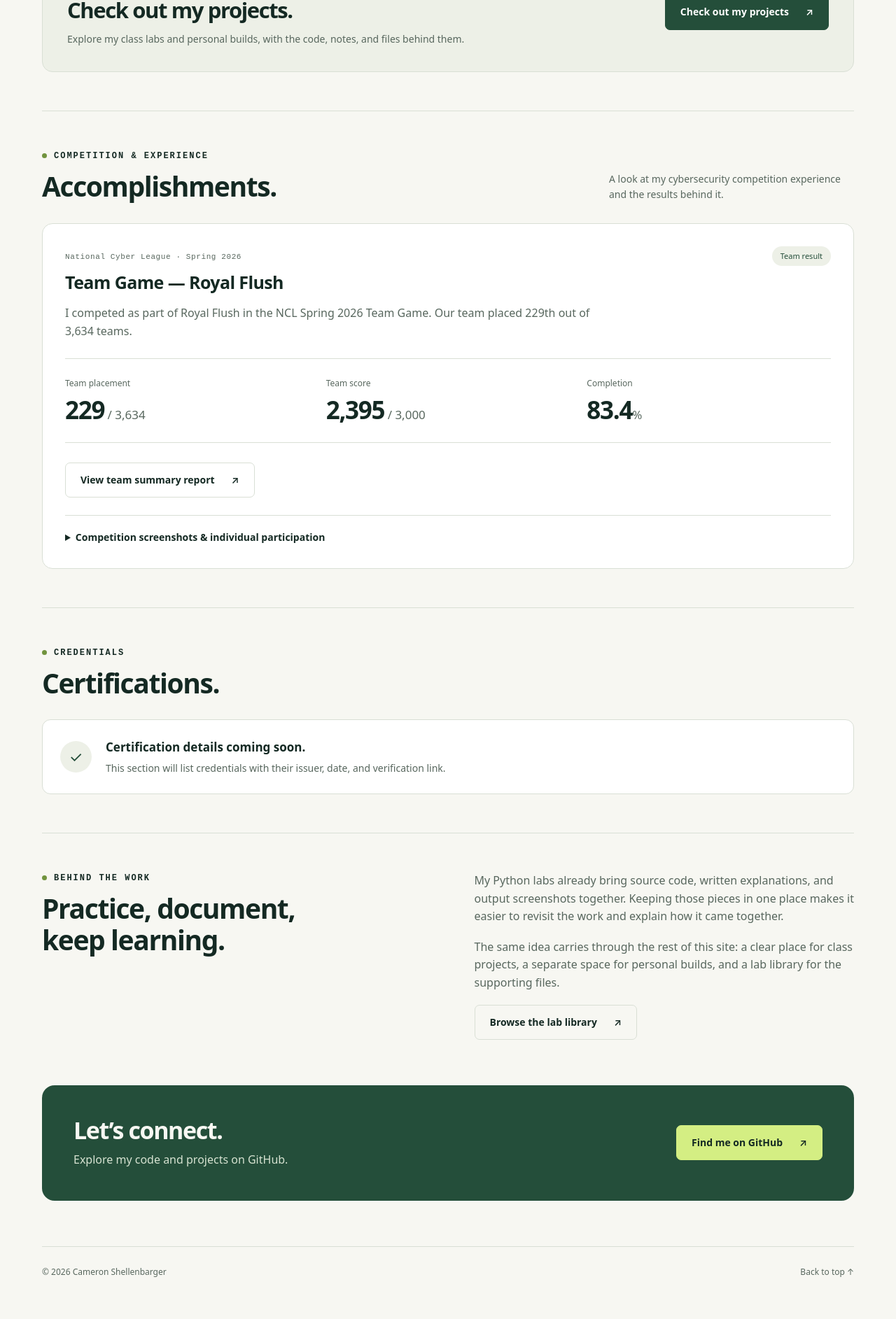
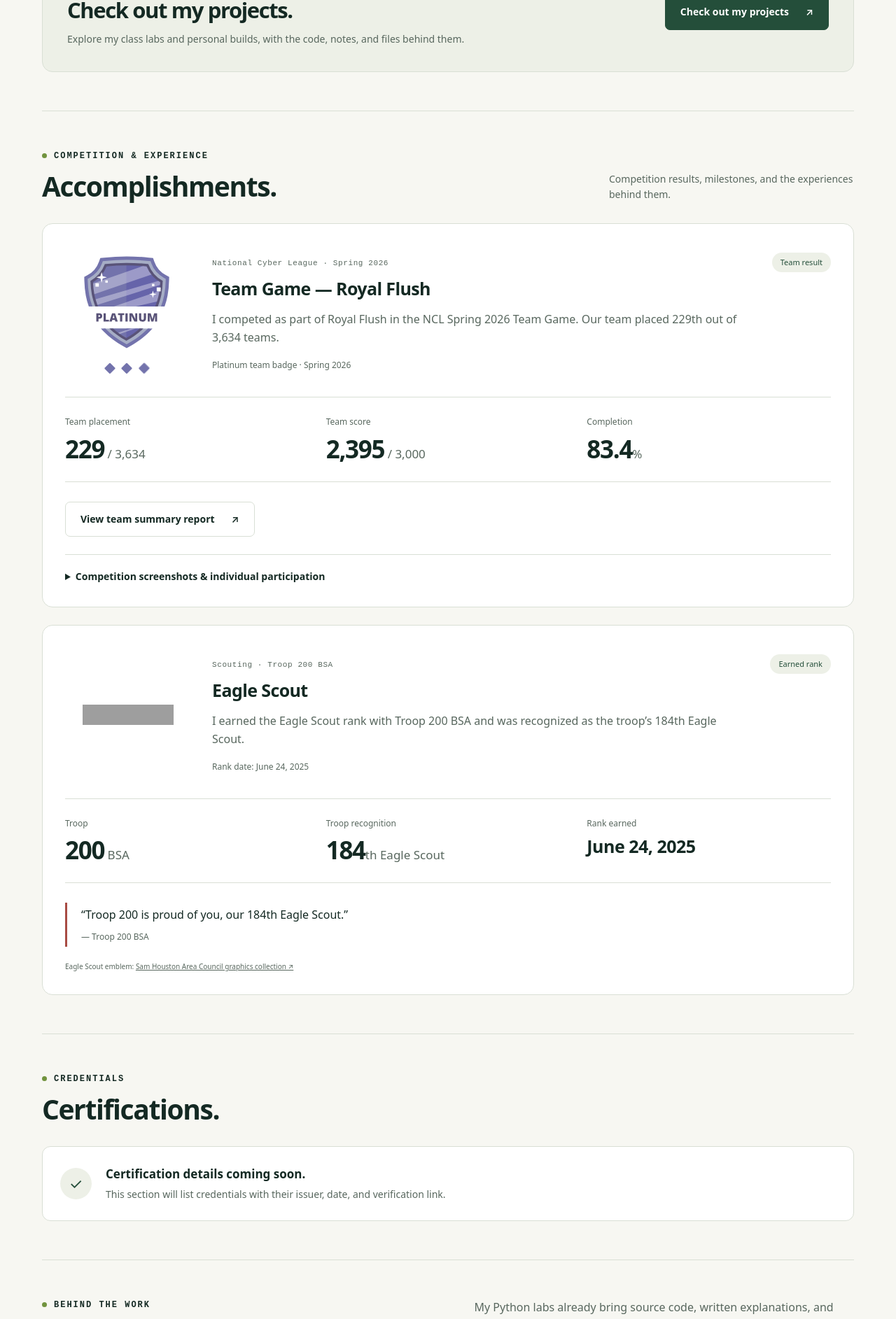
Before and after one commit to ShellenbargerC/shellenbargerc.github.io, a Jekyll site: the page index.html, which Jekyll copies as it is, in a window 1280 px wide. Shown: the part 741-2626 px from the top of the page at 70% size. Built offline with Jekyll 4.4.1, drawn with Linux system fonts in a browser that asks for light colours; before the commit the page ends 2594 px from its top, so only the background shows below that; grey boxes are pictures that could not be loaded.

Commit message:
add accomplishments to about

```diff
--- a/index.html
+++ b/index.html
@@ -33,6 +33,11 @@
     .competition-records{border-top:1px solid var(--line);margin-top:25px;padding-top:20px}.competition-records summary{cursor:pointer;font-size:14px;font-weight:600}.competition-records p{color:var(--muted);font-size:14px;max-width:800px}.competition-records .evidence-note{font-size:12px}.evidence-links{display:flex;gap:12px 25px;flex-wrap:wrap;margin:20px 0;font-size:13px}.evidence-links a{text-decoration:underline;text-underline-offset:3px}.report-preview{display:block;width:100%;height:auto;border:1px solid var(--line);border-radius:8px}
     .certification-empty{border:1px solid var(--line);border-radius:12px;padding:25px;display:flex;align-items:center;gap:20px;background:#fff}.credential-icon{width:45px;height:45px;display:grid;place-items:center;border-radius:50%;background:#edf0e7;color:var(--green);font-size:22px;flex-shrink:0}.certification-empty h3{font-size:17px;margin:0 0 5px}.certification-empty p{font-size:14px;color:var(--muted);margin:0}
     @media(max-width:760px){.projects-callout{display:block;padding:25px}.projects-callout .button{margin-top:23px;white-space:normal}.achievement-card{padding:22px}.achievement-heading{flex-wrap:wrap;gap:0}.team-pill{margin-bottom:18px}.achievement-stats{gap:18px;grid-template-columns:1fr}.achievement-stats dd{font-size:32px}.certification-empty{align-items:start}}
+    .achievement-intro{display:grid;grid-template-columns:180px minmax(0,1fr);align-items:center;gap:30px;margin-bottom:25px}.achievement-intro .achievement-description{margin-bottom:12px}.award-caption{font-size:12px;color:var(--muted)}
+    .ncl-decal{display:block;position:relative;overflow:hidden;width:180px;height:190px;background:#fff;border-radius:10px}.ncl-decal img{position:absolute;width:580px;height:415px;max-width:none;left:-200px;top:-25px}
+    .eagle-card{margin-top:25px}.eagle-decal{display:flex;justify-content:center;align-items:center;min-height:190px}.eagle-decal img{display:block;max-width:100%;height:auto}.eagle-fallback{width:140px;min-height:160px;padding:28px 12px;text-align:center;border:3px solid #a84b44;border-radius:60px 60px 45px 45px;font:bold 20px/1.3 ui-serif,serif;color:#8d3935;letter-spacing:2px;background:#faf4e9}.eagle-fallback span{display:block;font-size:27px;margin-top:12px}.rank-date{font-size:25px!important;letter-spacing:-.5px!important}
+    .troop-recognition{margin:0;border-left:3px solid #a84b44;padding:5px 0 5px 20px}.troop-recognition p{font-size:16px;margin:0 0 8px;color:var(--ink)}.troop-recognition footer{width:auto;margin:0;border:0;padding:0;display:block;font-size:12px;color:var(--muted)}.emblem-credit{font-size:10px;color:var(--muted);margin:20px 0 0}.emblem-credit a{text-decoration:underline}
+    @media(max-width:760px){.achievement-intro{grid-template-columns:1fr;gap:15px}.ncl-decal{margin:auto}.eagle-decal{justify-content:center}.eagle-stats{grid-template-columns:1fr}.rank-date{font-size:25px!important}}
   </style>
 </head>
 <body>
@@ -48,13 +53,18 @@
       <a class="button" href="projects.html">Check out my projects <span aria-hidden="true">↗</span></a>
     </section>
     <section class="accomplishments" aria-labelledby="accomplishments-title">
-      <div class="section-title"><div><span class="eyebrow">Competition & experience</span><h2 id="accomplishments-title">Accomplishments.</h2></div><p>A look at my cybersecurity competition experience and the results behind it.</p></div>
+      <div class="section-title"><div><span class="eyebrow">Competition & experience</span><h2 id="accomplishments-title">Accomplishments.</h2></div><p>Competition results, milestones, and the experiences behind them.</p></div>
       <article class="achievement-card">
-        <div class="achievement-heading"><div><span class="achievement-label">National Cyber League · Spring 2026</span><h3>Team Game — Royal Flush</h3></div><span class="team-pill">Team result</span></div>
-        <p class="achievement-description">I competed as part of Royal Flush in the NCL Spring 2026 Team Game. Our team placed 229th out of 3,634 teams.</p>
+        <div class="achievement-intro"><a class="ncl-decal" href="assets/accomplishments/ncl-platinum-badge.png" aria-label="View the NCL Spring 2026 Team Game Platinum badge"><img src="assets/accomplishments/ncl-platinum-badge.png" alt="NCL Platinum team competition badge" width="580" height="415"></a><div><div class="achievement-heading"><div><span class="achievement-label">National Cyber League · Spring 2026</span><h3>Team Game — Royal Flush</h3></div><span class="team-pill">Team result</span></div><p class="achievement-description">I competed as part of Royal Flush in the NCL Spring 2026 Team Game. Our team placed 229th out of 3,634 teams.</p><span class="award-caption">Platinum team badge · Spring 2026</span></div></div>
         <dl class="achievement-stats"><div><dt>Team placement</dt><dd>229<span> / 3,634</span></dd></div><div><dt>Team score</dt><dd>2,395<span> / 3,000</span></dd></div><div><dt>Completion</dt><dd>83.4<span>%</span></dd></div></dl>
         <a class="button secondary" href="assets/accomplishments/ncl-spring-2026-team-report.png">View team summary report <span aria-hidden="true">↗</span></a>
         <details class="competition-records"><summary>Competition screenshots & individual participation</summary><p>I also participated in the Spring 2026 Individual Game as CameronS. The individual summary report lists 3,271st place out of 7,011 participants and a score of 285 / 3,000.</p><p class="evidence-note">The badges and summary reports display different percentile and ranking information. The placement and score above are taken directly from the summary reports.</p><div class="evidence-links"><a href="assets/accomplishments/ncl-spring-2026-team-report.png">Team report ↗</a><a href="assets/accomplishments/ncl-spring-2026-team-badge.png">Team Platinum badge ↗</a><a href="assets/accomplishments/ncl-spring-2026-individual-report.png">Individual report ↗</a><a href="assets/accomplishments/ncl-spring-2026-individual-badge.png">Individual Silver badge ↗</a></div><a href="assets/accomplishments/ncl-spring-2026-team-report.png" aria-label="Open full-size NCL Spring 2026 team summary report"><img class="report-preview" src="assets/accomplishments/ncl-spring-2026-team-report.png" alt="NCL Spring 2026 Team Game summary showing 229th place out of 3,634 teams, 2,395 points, and 83.4 percent completion." loading="lazy"></a></details>
+      </article>
+      <article class="achievement-card eagle-card" aria-labelledby="eagle-title">
+        <div class="achievement-intro"><div class="eagle-decal"><img src="https://communications.shacbsa.org/Data/Sites/9/media/eagle-scout-badge-198x254.png" alt="Eagle Scout rank emblem" width="130" height="167" loading="lazy" onerror="this.hidden=true;this.nextElementSibling.hidden=false"><span class="eagle-fallback" hidden>EAGLE<br>SCOUT<span>★</span></span></div><div><div class="achievement-heading"><div><span class="achievement-label">Scouting · Troop 200 BSA</span><h3 id="eagle-title">Eagle Scout</h3></div><span class="team-pill">Earned rank</span></div><p class="achievement-description">I earned the Eagle Scout rank with Troop 200 BSA and was recognized as the troop’s 184th Eagle Scout.</p><span class="award-caption">Rank date: <time datetime="2025-06-24">June 24, 2025</time></span></div></div>
+        <dl class="achievement-stats eagle-stats"><div><dt>Troop</dt><dd>200<span> BSA</span></dd></div><div><dt>Troop recognition</dt><dd>184<span>th Eagle Scout</span></dd></div><div><dt>Rank earned</dt><dd class="rank-date">June 24, 2025</dd></div></dl>
+        <blockquote class="troop-recognition"><p>“Troop 200 is proud of you, our 184th Eagle Scout.”</p><footer>— Troop 200 BSA</footer></blockquote>
+        <p class="emblem-credit">Eagle Scout emblem: <a href="https://communications.shacbsa.org/e">Sam Houston Area Council graphics collection ↗</a></p>
       </article>
     </section>
     <section class="certifications" aria-labelledby="certifications-title">
```
Also changed, not shown: README.md, assets/accomplishments/ncl-platinum-badge.png (added).
